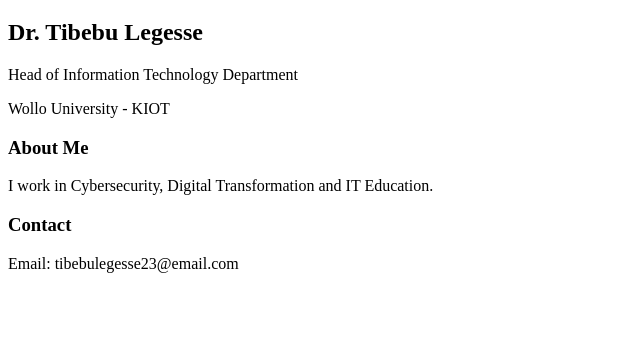
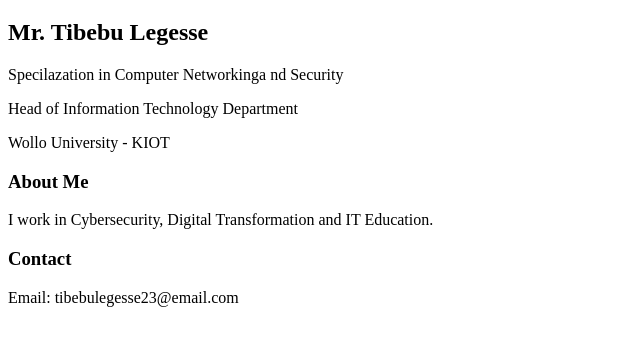
Before and after one commit to tibebulg/tibebulg.github.io, a plain HTML site: page index.html in a window 1280 px wide. Shown: the part 61-406 px from the top of the page, without its empty margins (0-640 px from the left). Drawn offline with Linux system fonts and the light colour scheme.

Commit message:
Update index.html

```diff
--- a/index.html
+++ b/index.html
@@ -9,7 +9,8 @@
 
 <h1>Welcome to My Personal Website</h1>
 
-<h2>Dr. Tibebu Legesse</h2>
+<h2> Mr. Tibebu Legesse</h2>
+  <h3></h3> Specilazation in Computer Networkinga nd Security </h3>
 
 <p>Head of Information Technology Department</p>
 <p>Wollo University - KIOT</p>
```
